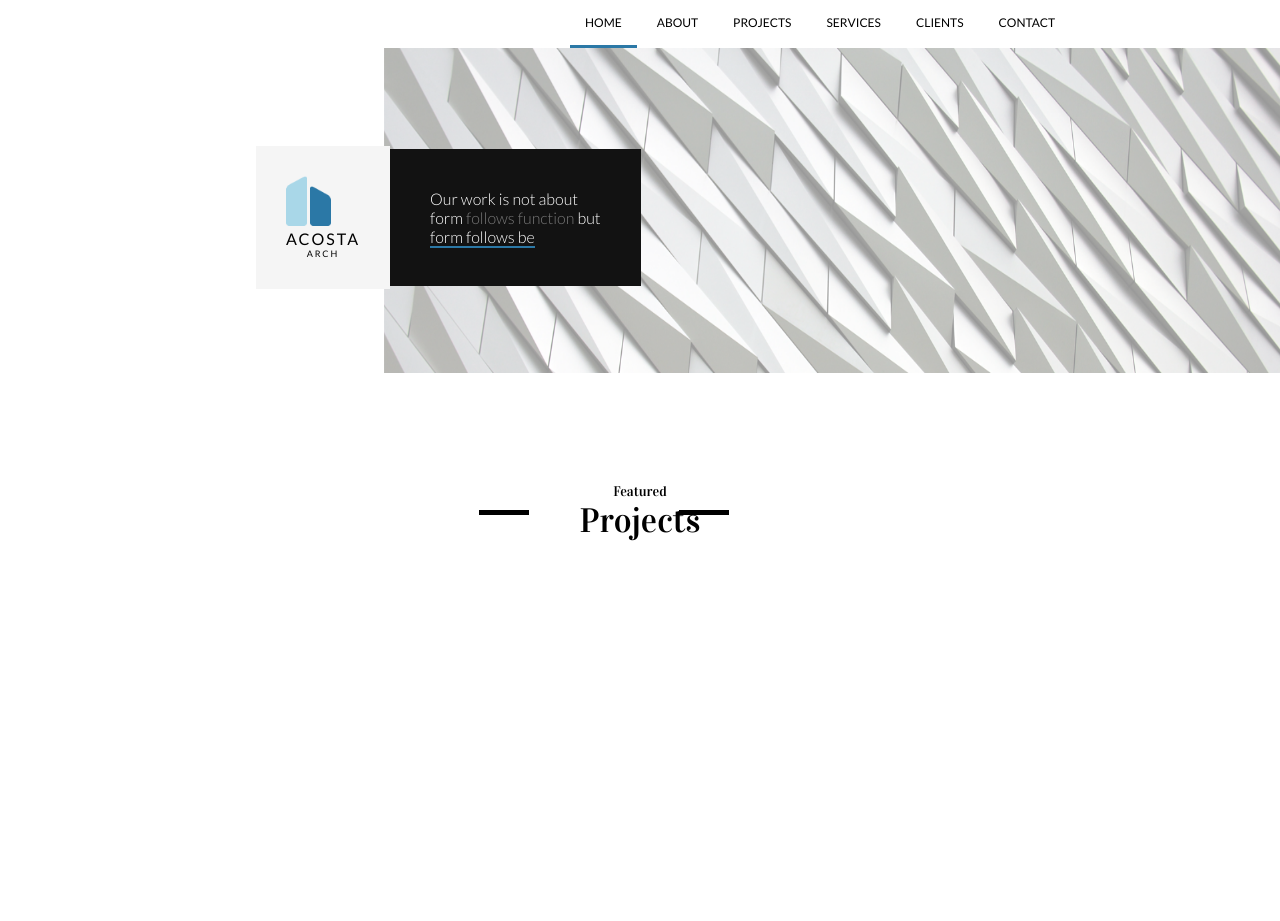
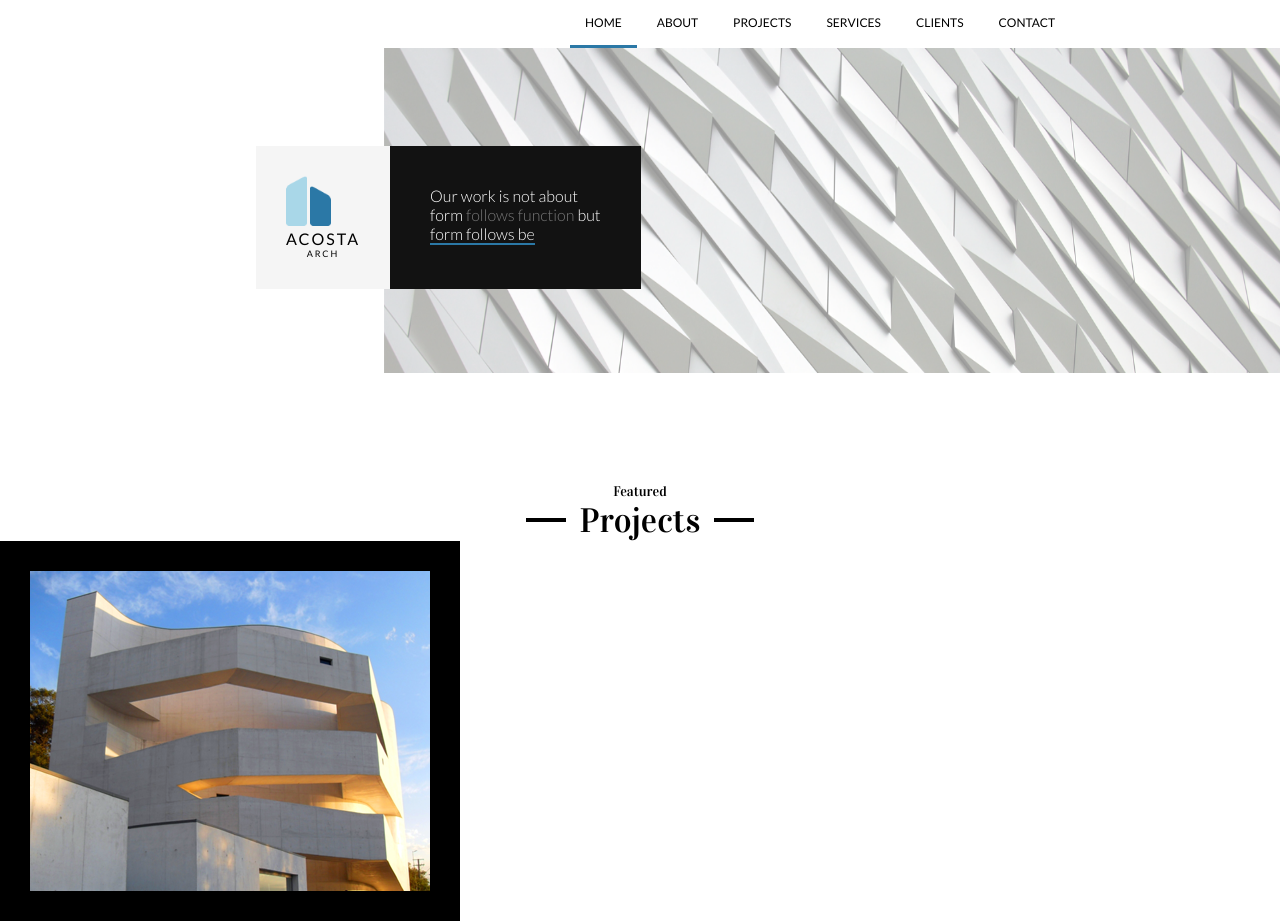
Before and after one commit to apinkev/acosta-template, a plain HTML site: page index.html in a window 1280 px wide. Before the commit the page ends 800 px from the top, so only its background shows below. Drawn offline with Linux system fonts and the light colour scheme.

Commit message:
refining styles, adding images

```diff
--- a/css/index.css
+++ b/css/index.css
@@ -4,6 +4,10 @@
   padding: 0;
   font-family: "Lato", sans-serif;
   box-sizing: border-box;
+}
+
+body {
+  overflow-y: scroll;
 }
 
 .vidaloka {
@@ -54,7 +58,6 @@ a {
   display: flex;
   left: 20%;
   top: 30%;
-  align-items: center;
 }
 
 .floating-left {
@@ -118,19 +121,25 @@ a {
 .projects-title::before {
   content: "";
   position: absolute;
-  width: 50px;
-  height: 5px;
-  left: -100px;
-  top: 10px;
+  width: 40px;
+  height: 4px;
+  right: 135px;
+  top: 18px;
   background: black;
 }
 
 .projects-title::after {
   content: "";
   position: absolute;
-  width: 50px;
-  height: 5px;
-  left: 100px;
-  top: 10px;
+  width: 40px;
+  height: 4px;
+  left: 135px;
+  top: 18px;
   background: black;
 }
+
+.building {
+  position: absolute;
+  padding: 30px;
+  background-color: black;
+}
--- a/index.html
+++ b/index.html
@@ -50,6 +50,7 @@
             <h2 class="featured-title vidaloka">Featured</h2>
             <h2 class="projects-title vidaloka">Projects</h2>
         </div>
+        <img class="building" src="img/building.png" />
     </section>
 </body>
 </html>
```
Also changed, not shown: img/building.png (added), img/second-building.png (added).
